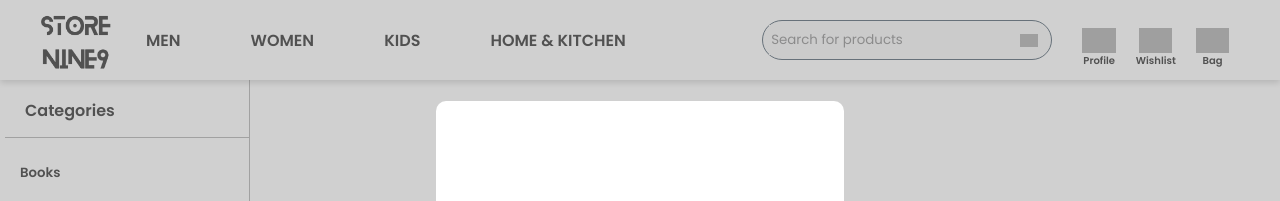
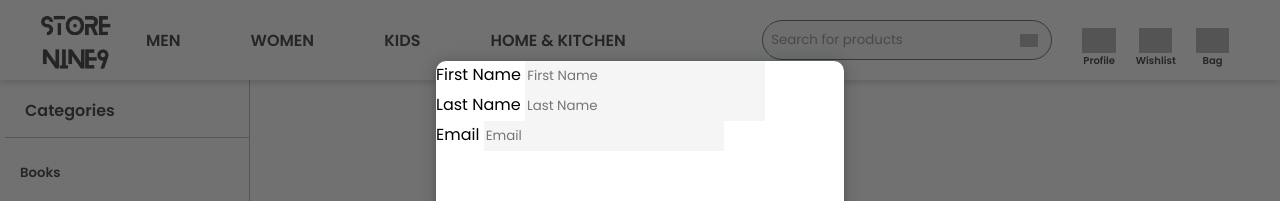
Before and after one commit to Lonka-Pardhu/Shopping_Ecom-site, a plain HTML site: page components/index.html in a window 1280 px wide. Shown: the top 201 px of the page. Drawn offline with Linux system fonts and the light colour scheme; no server answers; grey boxes are pictures that could not be loaded.

Commit message:
form progress

```diff
--- a/components/index.html
+++ b/components/index.html
@@ -18,8 +18,19 @@
         <div class="form-block">
             <div class="form-container">
                 <form action="">
-
-                </form>
+                    <div>
+                        <label for="form">First Name</label>
+                        <input type="text" placeholder="First Name">
+                    </div>
+                    <div>
+                        <label for="form">Last Name</label>
+                        <input type="text" placeholder="Last Name">
+                    </div>
+                    <div>
+                        <label for="form">Email</label>
+                        <input type="text" placeholder="Email">
+                    </div>
+            </form>
             </div>
         </div>
         <div class="spinner-container">
--- a/components/style.css
+++ b/components/style.css
@@ -10,8 +10,8 @@
     height: 100%;
     position: fixed;
     z-index: 3;
-    background-color: #a1a1a1;
-    opacity: 0.5;
+    background-color: #363636;
+    opacity: 0.7;
 }
 .form-block{
     display: flex;
@@ -19,7 +19,8 @@
     align-items: center;
 }
 .form-container{
-    margin-top: 45rem;
+    box-shadow: rgba(14, 30, 37, 0.12) 0px 2px 4px 0px, rgba(14, 30, 37, 0.32) 0px 2px 16px 0px;
+    margin-top: 40rem;
     height: 518px;
     width: 408px;
     border-radius: 10px;
```
